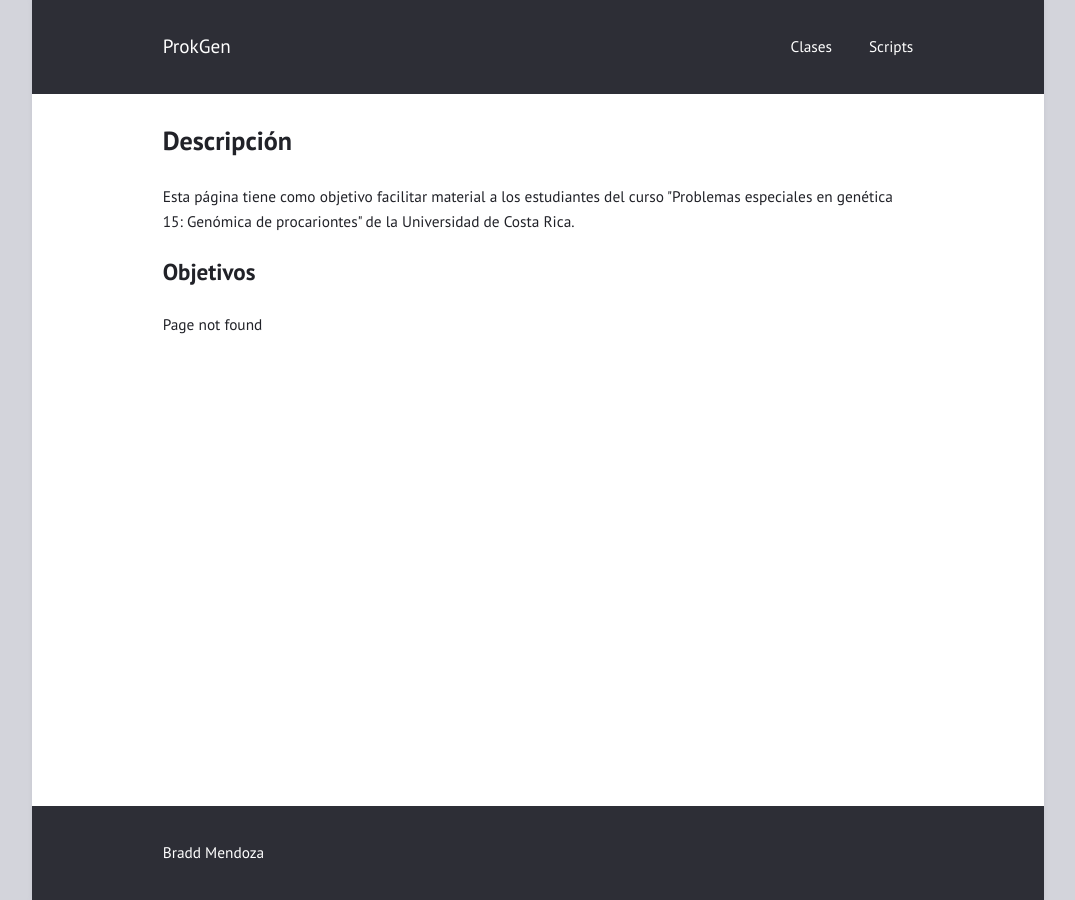
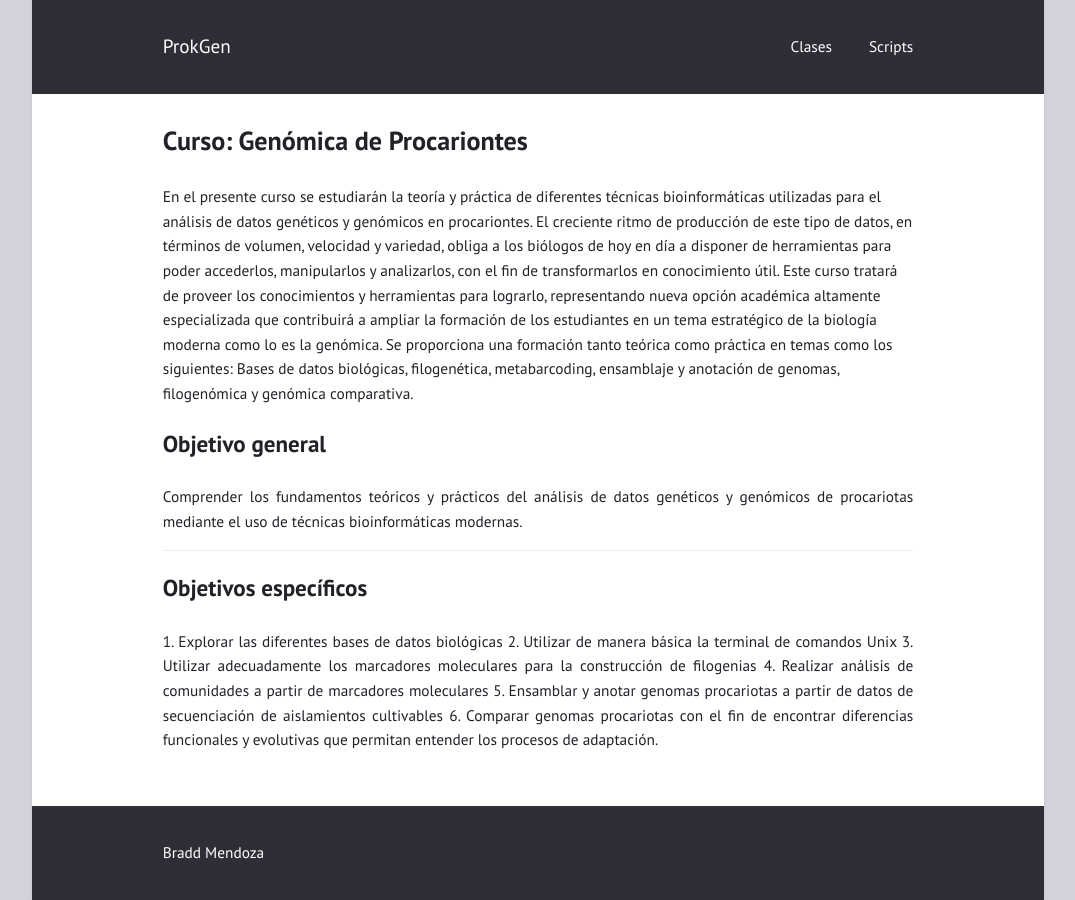
Before and after one commit to braddmg/GenPro, a Jekyll site: the page built from index.html, in a window 1280 px wide. Shown: the whole page, without its empty margins (102-1177 px from the left). Built offline with Jekyll 4.4.1, drawn with Linux system fonts in a browser that asks for light colours.

Commit message:
Update index.html

```diff
--- a/index.html
+++ b/index.html
@@ -1,10 +1,22 @@
 ---
 layout: page
-title: "Descripción"
+title: "Curso: Genómica de Procariontes"
 ---
-Esta página tiene como objetivo facilitar material a los estudiantes del curso "Problemas especiales en genética 15: Genómica de procariontes" de la Universidad de Costa Rica.
+En el presente curso se estudiarán la teoría y práctica de diferentes técnicas bioinformáticas utilizadas para el análisis de datos genéticos y genómicos en procariontes. El creciente ritmo de producción de este tipo de datos, en términos de volumen, velocidad y variedad, obliga a los biólogos de hoy en día a disponer de herramientas para poder accederlos, manipularlos y analizarlos, con el fin de transformarlos en conocimiento útil. Este curso tratará de proveer los conocimientos y herramientas para lograrlo, representando nueva opción académica altamente especializada que contribuirá a ampliar la formación de los estudiantes en un tema estratégico de la biología moderna como lo es la genómica. Se proporciona una formación tanto teórica como práctica en temas como los siguientes: Bases de datos biológicas, filogenética, metabarcoding, ensamblaje y anotación de genomas, filogenómica y genómica comparativa.
 
 <article>
-  <header><h2>Objetivos</h2></header>
-  <p>Page not found</p>
+  <header><h2>Objetivo general </h2></header>
+  <p>Comprender los fundamentos teóricos y prácticos del análisis de datos genéticos y genómicos de procariotas mediante el uso de técnicas bioinformáticas modernas.</p>
 </article>
+
+<article>
+  <header><h2>Objetivos específicos </h2></header>
+  <p>
+1.	Explorar las diferentes bases de datos biológicas
+2.	Utilizar de manera básica la terminal de comandos Unix
+3.	Utilizar adecuadamente los marcadores moleculares para la construcción de filogenias
+4.	Realizar análisis de comunidades a partir de marcadores moleculares
+5.	Ensamblar y anotar genomas procariotas a partir de datos de secuenciación de aislamientos cultivables
+6.	Comparar genomas procariotas con el fin de encontrar diferencias funcionales y evolutivas que permitan entender los procesos de adaptación.
+</p>
+</article>
```
